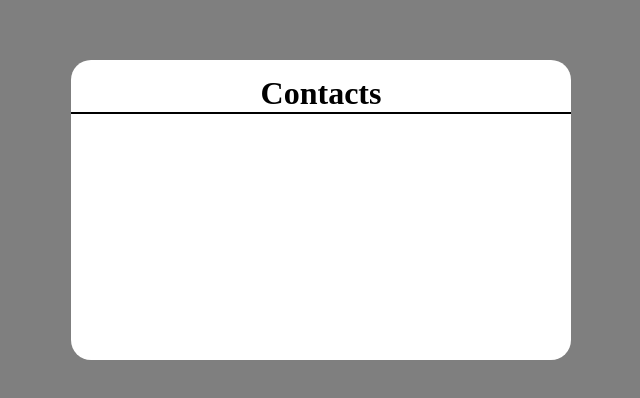
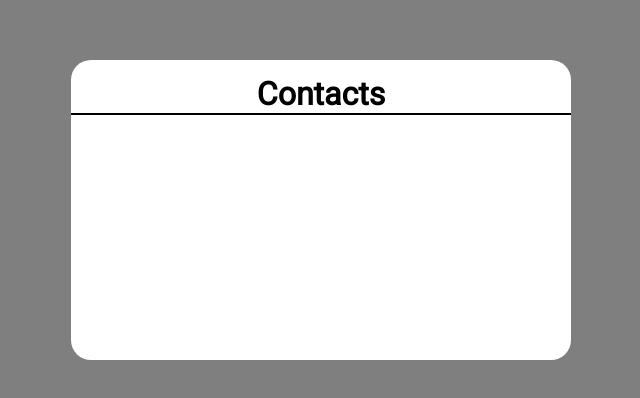
Before and after one commit to vitaliy-zhyvyliak/react-crud-app, a React (Create React App) app: page / in a window 1280 px wide. Shown: the part 190-588 px from the top of the page, without its empty margins (319-959 px from the left). Built offline with nearby package versions, Linux system fonts and the light colour scheme.

Commit message:
App wrapper added

```diff
--- a/public/index.html
+++ b/public/index.html
@@ -1,13 +1,19 @@
 <!DOCTYPE html>
 <html lang="en">
+
 <head>
   <meta charset="utf-8" />
   <meta name="viewport" content="width=device-width, initial-scale=1" />
   <meta name="theme-color" content="#000000" />
+  <link rel="preconnect" href="https://fonts.googleapis.com">
+  <link rel="preconnect" href="https://fonts.gstatic.com" crossorigin>
+  <link href="https://fonts.googleapis.com/css2?family=Roboto&display=swap" rel="stylesheet">
   <title>CRUD APP</title>
 </head>
+
 <body>
   <noscript>You need to enable JavaScript to run this app.</noscript>
   <div id="root"></div>
 </body>
+
 </html>
--- a/src/App.scss
+++ b/src/App.scss
@@ -12,6 +12,7 @@
   background-color: rgba(0, 0, 0, 0.5);;
   width: 100%;
   height: 100vh;
+  font-family: Roboto, Helvetica, sans-serif;
 
   &__title {
     margin: 15px 0 0;
```
Lines whose indentation alone changed are shown as unchanged.
